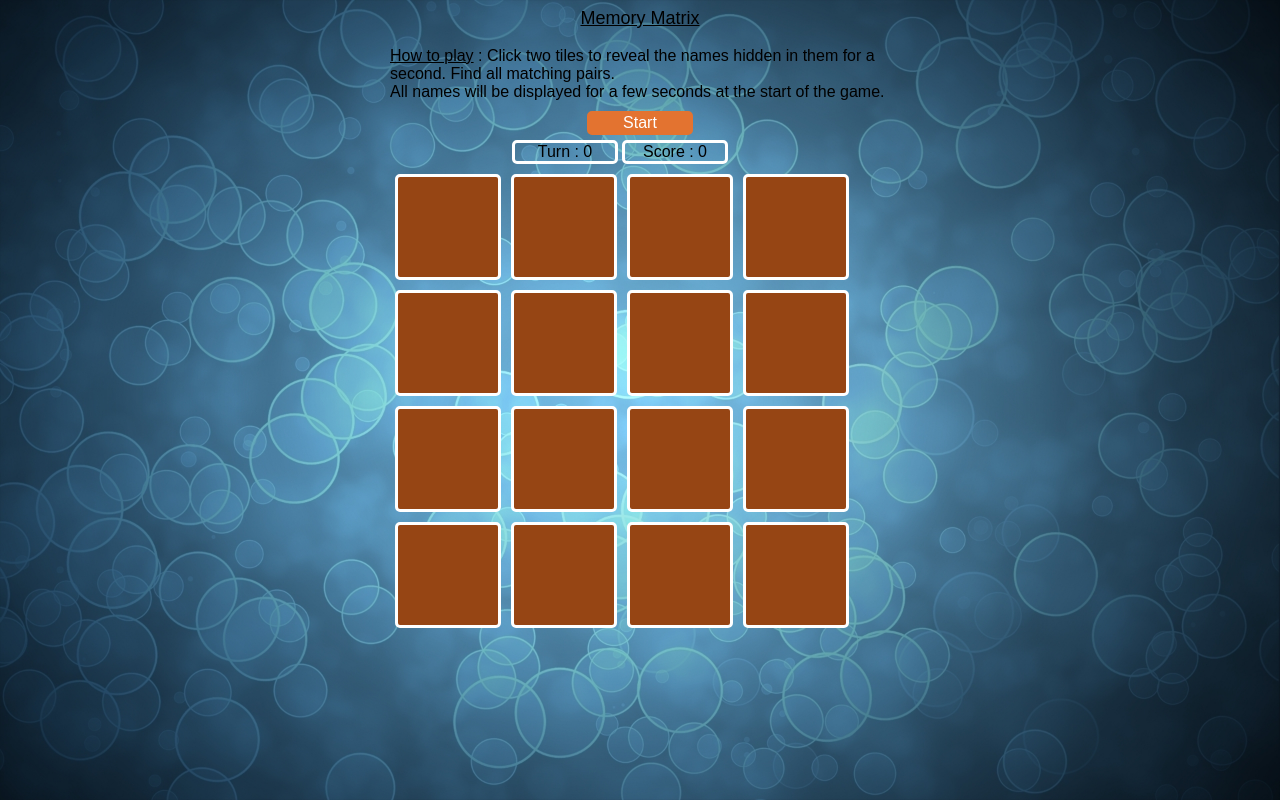
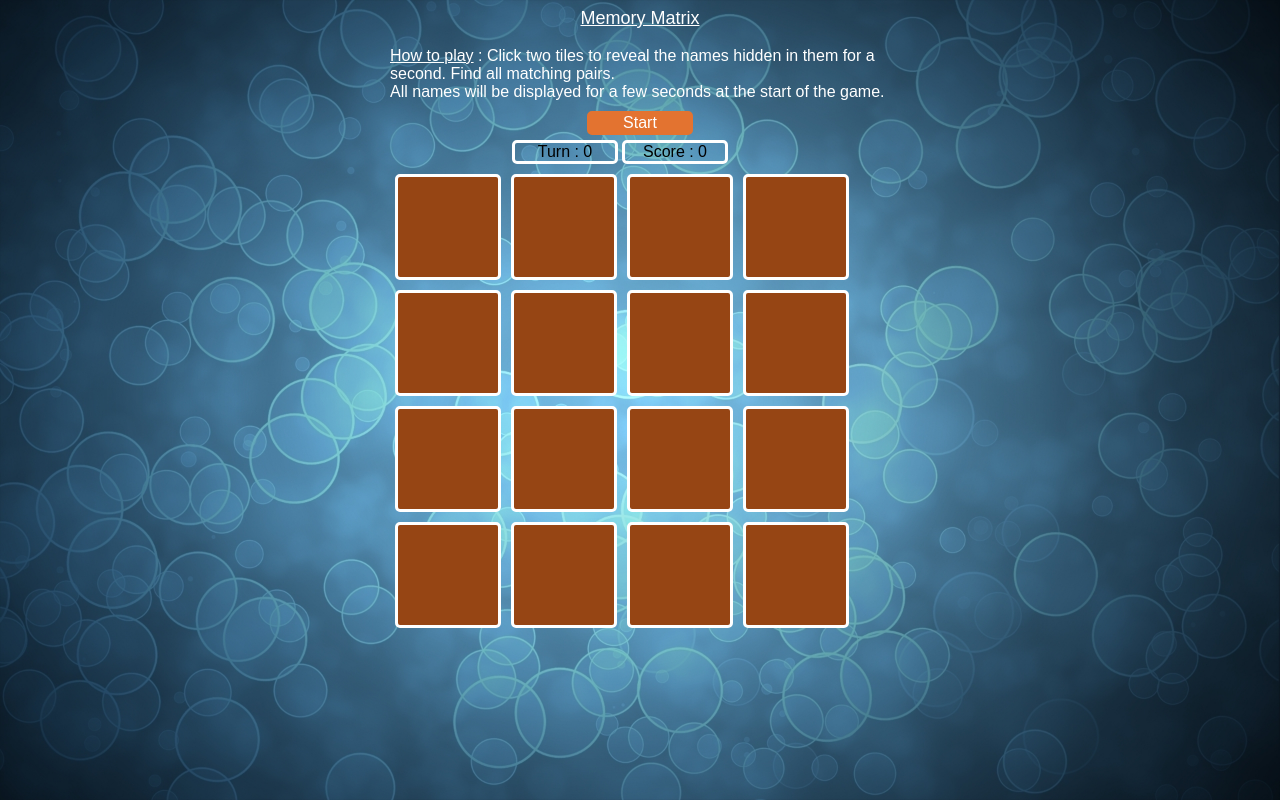
Before and after one commit to apoorvnandan/memorymatrix, a plain HTML site: page index.html in a window 1280 px wide. Drawn offline with nearby package versions, Linux system fonts and the light colour scheme.

Commit message:
changed font color to white

```diff
--- a/stylesheet.css
+++ b/stylesheet.css
@@ -81,4 +81,5 @@ body {
          margin-bottom:10px;
          margin-left:auto;
          margin-right:auto;
+         color:White;
     }
```
